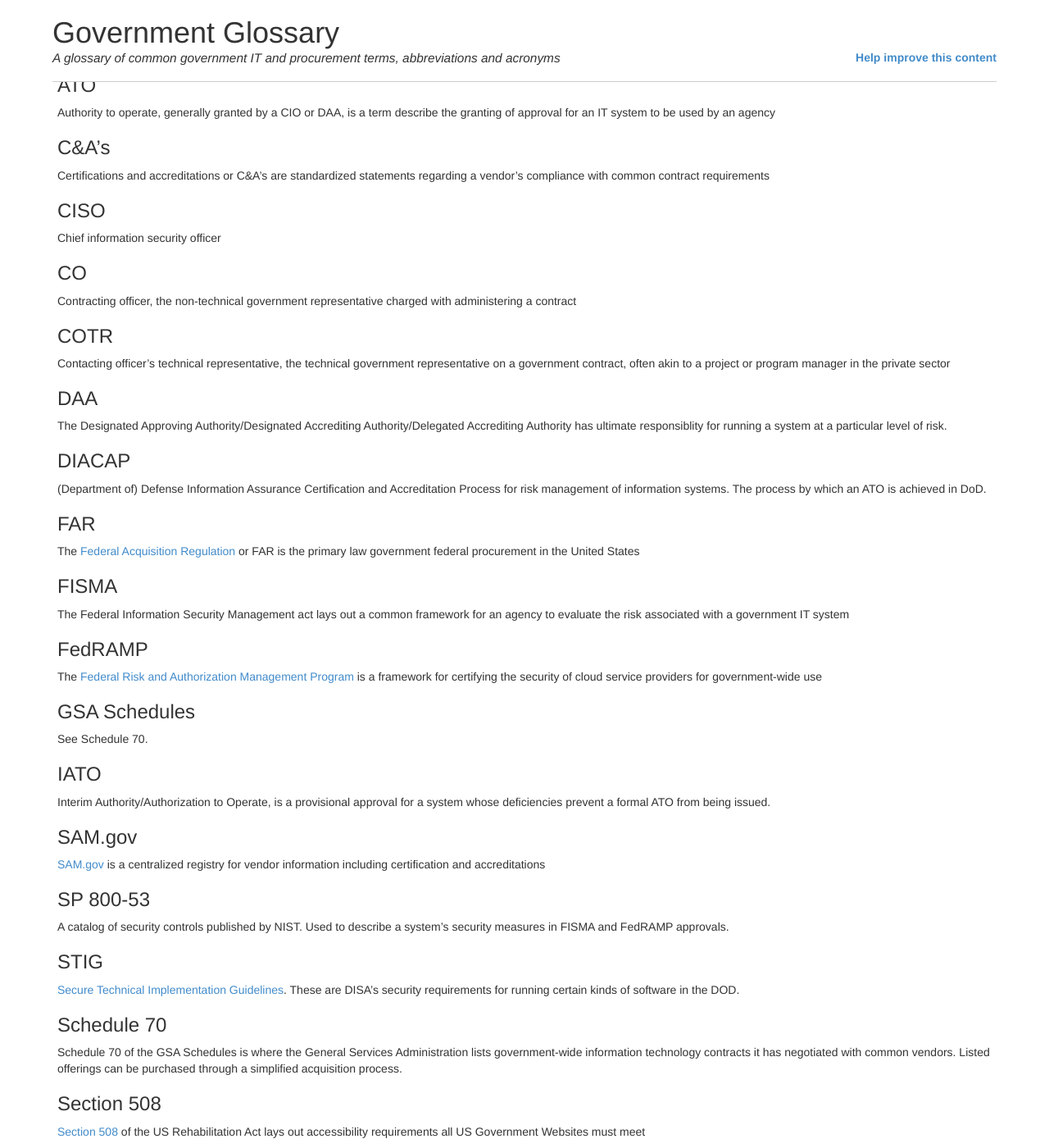
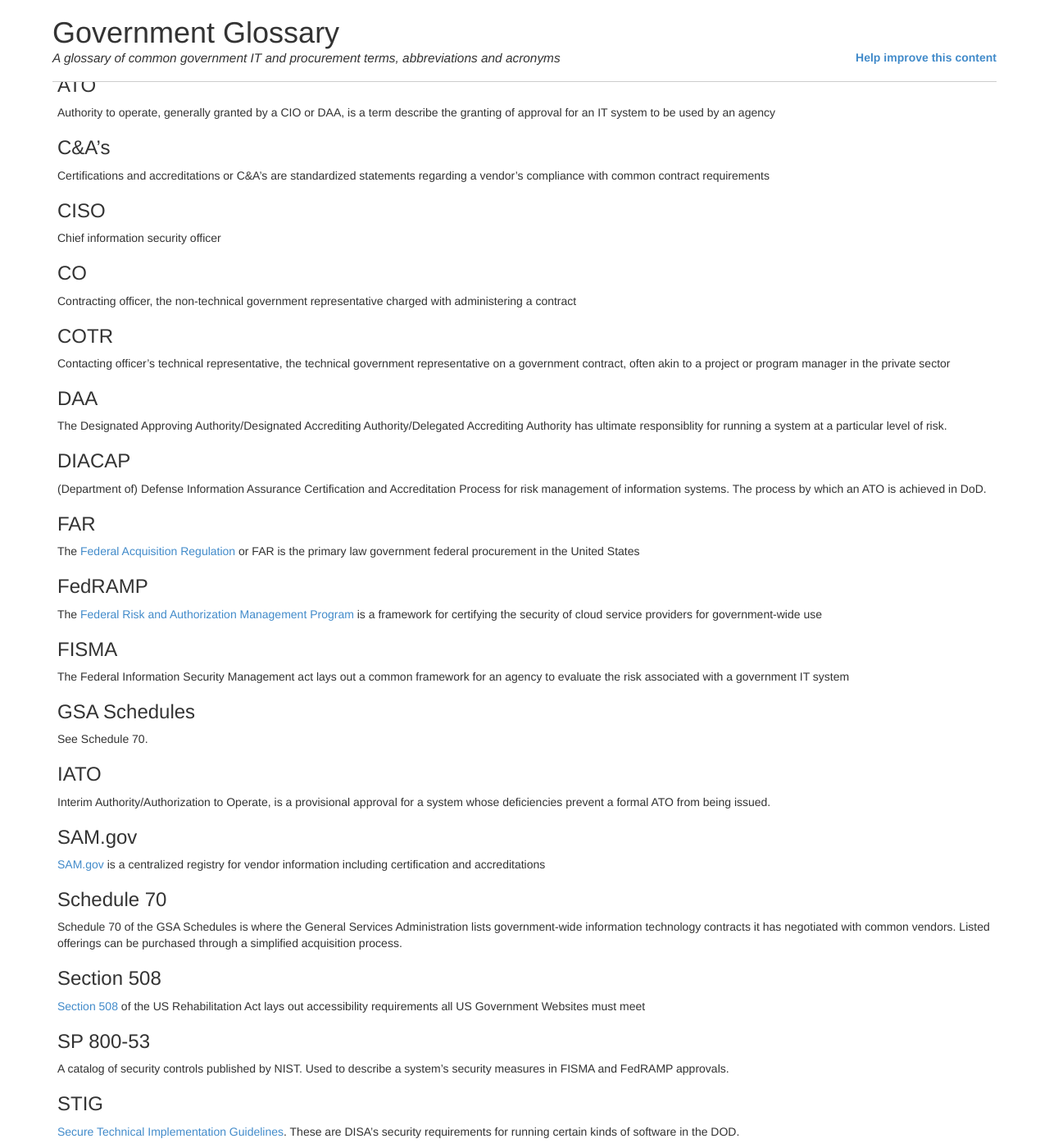
Before and after one commit to benbalter/government-glossary, a Jekyll site: the page built from index.md, in a window 1280 px wide and 1400 px high, scrolled down 34 px. Shown: the whole window at 82% size. Built offline with Jekyll 4.4.1, drawn with Linux system fonts in a browser that asks for light colours; some of the changed lines change nothing that is shown.

Commit message:
Alphabetized the current glossary

```diff
--- a/_data/terms.yml
+++ b/_data/terms.yml
@@ -16,9 +16,9 @@
 
 FAR: The [Federal Acquisition Regulation](http://www.acquisition.gov/far/) or FAR is the primary law government federal procurement in the United States
 
+FedRAMP: The [Federal Risk and Authorization Management Program](http://cloud.cio.gov/fedramp) is a framework for certifying the security of cloud service providers for government-wide use
+
 FISMA: The Federal Information Security Management act lays out a common framework for an agency to evaluate the risk associated with a government IT system
-
-FedRAMP: The [Federal Risk and Authorization Management Program](http://cloud.cio.gov/fedramp) is a framework for certifying the security of cloud service providers for government-wide use
 
 GSA Schedules: See Schedule 70.
 
@@ -26,10 +26,10 @@
 
 SAM.gov: "[SAM.gov](https://sam.gov) is a centralized registry for vendor information including certification and accreditations"
 
+Schedule 70: Schedule 70 of the GSA Schedules is where the General Services Administration lists government-wide information technology contracts it has negotiated with common vendors. Listed offerings can be purchased through a simplified acquisition process.
+
+Section 508: "[Section 508](http://www.section508.gov/) of the US Rehabilitation Act lays out accessibility requirements all US Government Websites must meet"
+
 SP 800-53: A catalog of security controls published by NIST. Used to describe a system's security measures in FISMA and FedRAMP approvals.
 
 STIG: "[Secure Technical Implementation Guidelines](http://iase.disa.mil/stigs/Pages/index.aspx). These are DISA's security requirements for running certain kinds of software in the DOD."
-
-Schedule 70: Schedule 70 of the GSA Schedules is where the General Services Administration lists government-wide information technology contracts it has negotiated with common vendors. Listed offerings can be purchased through a simplified acquisition process.
-
-Section 508: "[Section 508](http://www.section508.gov/) of the US Rehabilitation Act lays out accessibility requirements all US Government Websites must meet"
```
